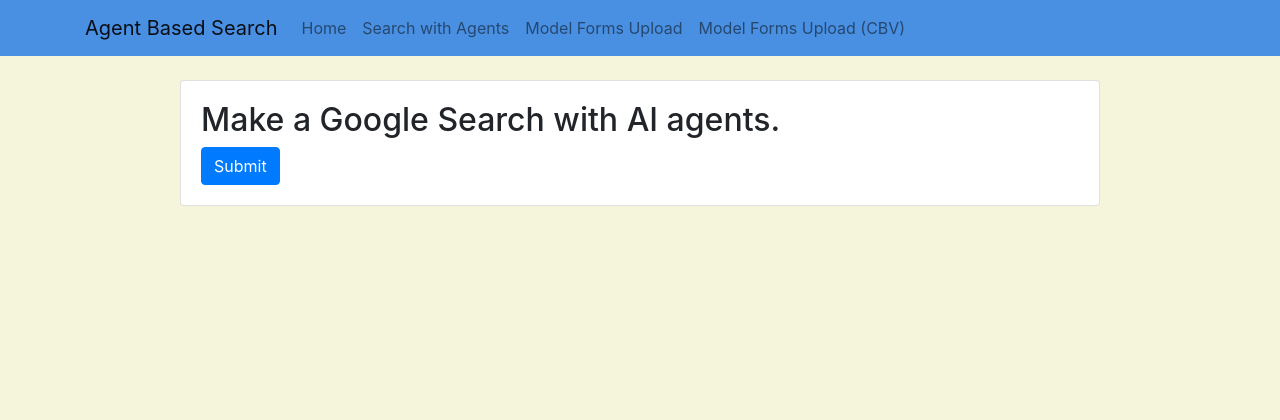
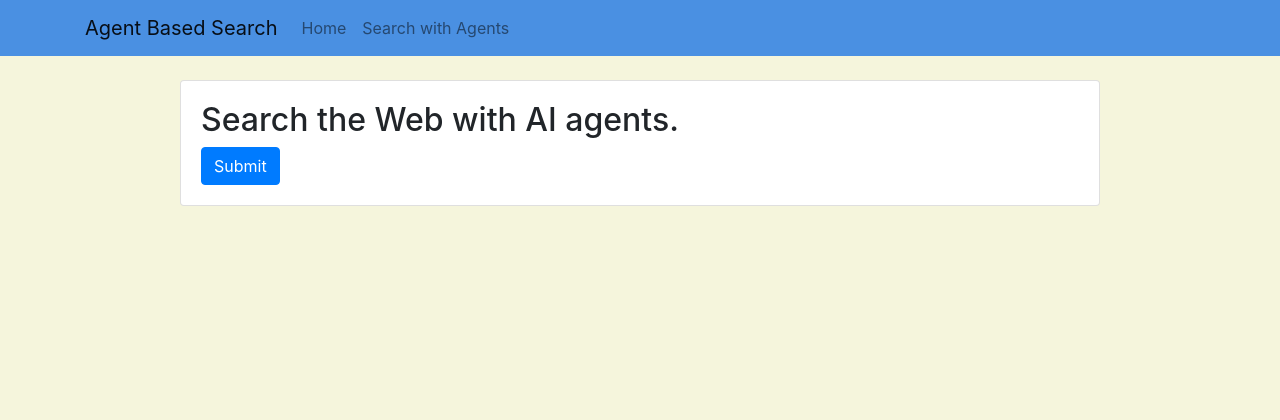
Before and after one commit to Kevin-Rush/agent_search_djproject, a Django app: page /make_search/ in a window 1280 px wide. Shown: the top 420 px of the page. Run offline with Django 3.2, Linux system fonts and the light colour scheme; parts of the project's set-up code (start-up, migrations or seed data) failed here and were passed over; some libraries are stand-ins or nearby versions.

Commit message:
project cleaned and can be ran

```diff
--- a/mysite/core/forms.py
+++ b/mysite/core/forms.py
@@ -12,4 +12,4 @@
 class PromptForm(forms.ModelForm):
     class Meta:
         model = Prompt
-        field = ("prompt_string", "gpt_key")
+        fields = ("prompt", "gpt_key")
--- a/mysite/core/views.py
+++ b/mysite/core/views.py
@@ -8,4 +8,13 @@
 
 
 def make_search(request):
-    return render(request, "make_search.html")
+    if request.method == "POST":
+        form = PromptForm(request.POST)
+        if form.is_valid():
+            form.save()
+            # What do I want to do after I save the form? Do I need to reroute them? I think I should do the entire search on this page.
+    else:
+        form = PromptForm()
+    return render(request, "make_search.html", {
+        "form": form
+    })
--- a/mysite/templates/base.html
+++ b/mysite/templates/base.html
@@ -20,13 +20,7 @@
             <a class="nav-link" href="{% url 'home' %}">Home</a>
           </li>
           <li class="nav-item">
-            <a class="nav-link" href="{% url 'upload' %}">Search with Agents</a>
-          </li>
-          <li class="nav-item">
-            <a class="nav-link" href="{% url 'book_list' %}">Model Forms Upload</a>
-          </li>
-          <li class="nav-item">
-            <a class="nav-link" href="{% url 'class_book_list' %}">Model Forms Upload (CBV)</a>
+            <a class="nav-link" href="{% url 'make_search' %}">Search with Agents</a>
           </li>
         </ul>
       </div>
--- a/mysite/templates/home.html
+++ b/mysite/templates/home.html
@@ -10,6 +10,6 @@
   <p>Start harnessing the power of AI Agents today and unlock the potential of the internet for your search needs!</p>
 
   <div style="text-align: center;">
-    <a href="/search" class="btn btn-primary btn-lg">Start Your Search!</a>
+    <a href="/make_search" class="btn btn-primary btn-lg">Start Your Search!</a>
   </div>
 {% endblock %}
--- a/mysite/templates/make_search.html
+++ b/mysite/templates/make_search.html
@@ -2,7 +2,7 @@
 
 {% block content %}
 
-<h2>Make a Google Search with AI agents.</h2>
+<h2>Search the Web with AI agents.</h2>
 
 <form method="post" enctype="multipart/form-data">
     {% csrf_token %}
```
Also changed, not shown: mysite/core/models.py (+4 -4 lines).
